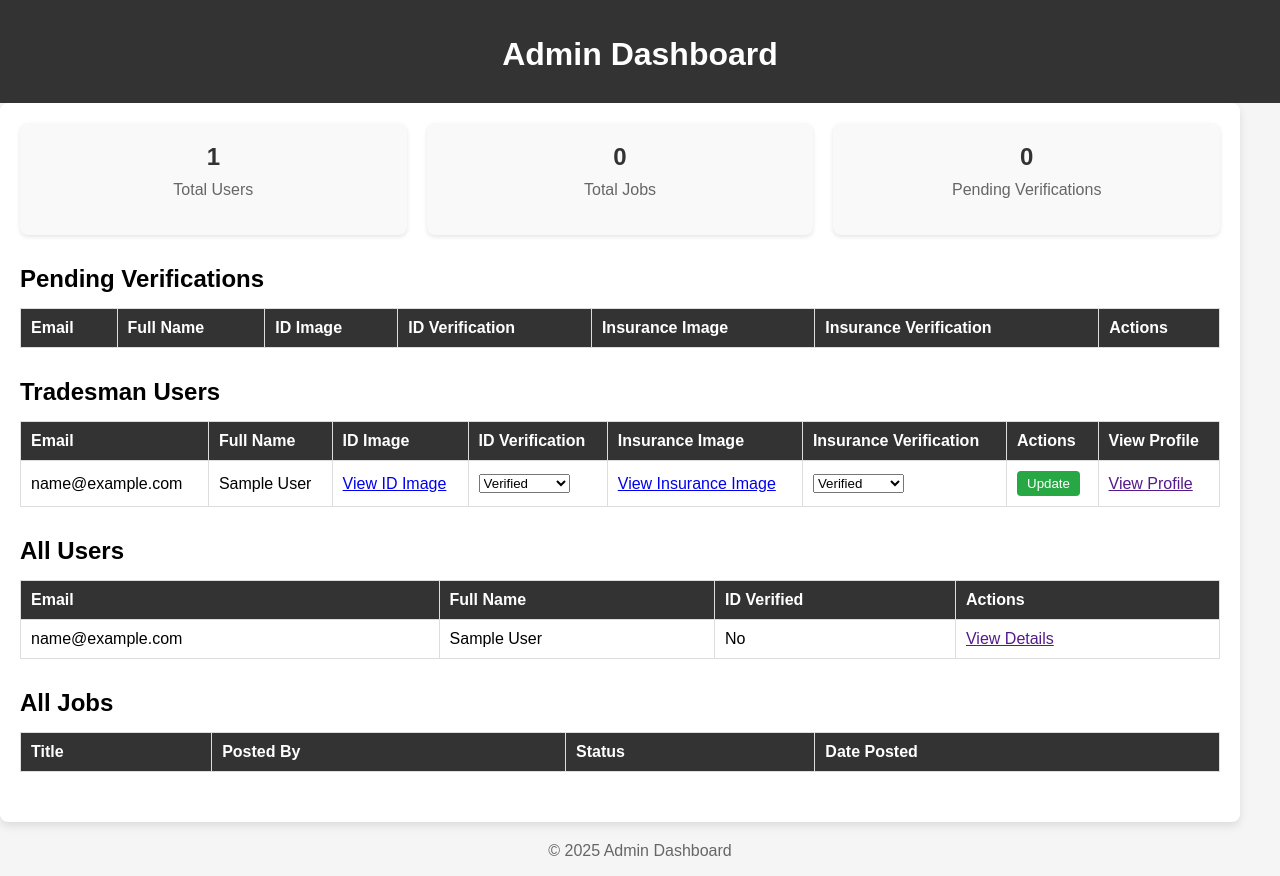
After one commit to Codybez/CodysBusiness, a Flask app: page /admin in a window 1280 px wide. The commit adds this page. Run offline with Flask 3, Linux system fonts and the light colour scheme; a user stored in the database is signed in; tables that the repository leaves empty hold one stand-in row (values such as "Sample post"); lists and menus that the app fills with data are empty; some libraries are stand-ins or nearby versions.

Commit message:
admin page

```diff
--- a/app.py
+++ b/app.py
@@ -56,6 +56,7 @@ class User(UserMixin, db.Model):
     last_name = db.Column(db.String(50), nullable=True)   # Initially nullable
     jobs_completed = db.Column(db.Integer, default=0)
     date_created = db.Column(db.DateTime, nullable=True, default=datetime.utcnow)  # New field
+    is_admin = db.Column(db.Boolean, default=False)  # Admin status
     business_profile = db.relationship('BusinessProfile', backref='user', uselist=False)
     profile_image = db.relationship('UserProfileImage', backref='user', uselist=False)
     labourer_profile = db.relationship('LabourerProfile', backref='user', uselist=False)
@@ -88,6 +89,7 @@ class LabourerProfile(db.Model):
     job_categories = db.Column(db.String(500), nullable=True)
     job_locations = db.Column(db.String(500), nullable=True)
     id_image = db.Column(db.String(120), nullable=True)
+    verification_ready = Column(db.Boolean, default=False)
     insurance_image = db.Column(db.String(120),nullable=True)
     id_verified = db.Column(db.Boolean, default=False)
     insurance_verified = db.Column(db.Boolean, default=False)
@@ -402,7 +404,9 @@ def login():
                 login_user(user)
 
                 # Redirect based on user type
-                if user.user_type == 'Business':
+                if user.is_admin:
+                    return redirect(url_for('admin_dashboard'))  # Admins go to admin dashboard
+                elif user.user_type == 'Business':
                     return redirect(url_for('business_created_jobs'))
                 else:
                     return redirect(url_for('find_a_job'))
@@ -520,7 +524,8 @@ def labourer_profile():
     # Fetch company details if available
     company_details = user.company_details
 
-    return render_template('labourer_profile.html', user=user, labourer_profile=labourer_profile, company_details=company_details)
+    return render_template('labourer_profile.html', user=user, labourer_profile=labourer_profile, company_details=company_details,verification_ready=labourer_profile.verification_ready,
+    id_verified=labourer_profile.id_verified)
 
 
 
@@ -590,8 +595,8 @@ from datetime import datetime
 @login_required
 def find_a_job():
     # Check if the current user is a labourer and if their profile and company details are filled out
-    if not current_user.labourer_profile or not current_user.company_details:
-        flash("Please Complete your Profile.", 'warning')
+    if not current_user.labourer_profile.id_verified:
+        flash("This section will be available after your profile is verified.", 'warning')
         return redirect(url_for('labourer_profile'))  # Redirect to profile completion page
     my_categories = current_user.labourer_profile.job_categories.split(', ') if current_user.labourer_profile.job_categories else []
     my_locations = current_user.labourer_profile.job_locations.split(', ') if current_user.labourer_profile.job_locations else []
@@ -1397,8 +1402,8 @@ def create_job_acceptance_notification(receiver_id, job_id, employer_name,job_na
 @login_required
 def find_tradies():
     # Ensure profile and company details are completed
-    if not current_user.labourer_profile or not current_user.company_details:
-        flash("Please Complete your Profile.", 'warning')
+    if not current_user.labourer_profile.id_verified:
+        flash("This section will be available after your profile is verified.", 'warning')
         return redirect(url_for('labourer_profile'))
 
     # Get the user's preferred categories and locations
@@ -1970,17 +1975,23 @@ def upload_id_image():
     if file.filename == '':
         return jsonify({"error": "No selected file"}), 400
 
-    # Secure the filename and save it
-    filename = secure_filename(file.filename)
-    upload_path = os.path.join('static', 'id_images', filename)
-    file.save(upload_path)
-
-    # Optionally, store the file path in the user's profile or wherever appropriate
-    current_user.labourer_profile.id_image = upload_path
-    db.session.commit()
-
-    return jsonify({"message": "Upload successful!"}), 200
-
+    # Allowed file extensions
+    allowed_extensions = {'png', 'jpg', 'jpeg'}
+
+    # Ensure the file has a valid extension
+    if '.' in file.filename and file.filename.rsplit('.', 1)[1].lower() in allowed_extensions:
+        # Secure the filename and save it
+        filename = secure_filename(file.filename)
+        upload_path = os.path.join('static', 'id_images', filename)
+        file.save(upload_path)
+
+        # Store only the filename in the database (relative path)
+        current_user.labourer_profile.id_image = filename
+        db.session.commit()
+
+        return jsonify({"message": "ID Image uploaded successfully!"}), 200
+    else:
+        return jsonify({"error": "Invalid file format. Only PNG, JPG, and JPEG are allowed."}), 400
 
 @app.route('/upload_liability_insurance', methods=['POST'])
 @login_required
@@ -1996,7 +2007,7 @@ def upload_liability_insurance():
         return jsonify({"error": "No selected files"}), 400
 
     # Allowed file extensions for images and documents
-    allowed_extensions = {'png', 'jpg', 'jpeg', 'pdf'}
+    allowed_extensions = {'png', 'jpg', 'jpeg', 'pdf', 'doc', 'docx', 'xls', 'xlsx', 'odt', 'ods', 'txt'}
 
     # Ensure labourer_profile exists
     if not current_user.labourer_profile:
@@ -2009,12 +2020,12 @@ def upload_liability_insurance():
             filename = secure_filename(file.filename)
             file_path = os.path.join('static', 'insurance_images', filename)
             file.save(file_path)
-            file_paths.append(file_path)
+            file_paths.append(filename)  # Save only the filename in the database
         else:
             return jsonify({"error": "Invalid file format. Only images and PDFs are allowed."}), 400
 
-    # Assuming insurance_images is a list of file paths, update accordingly
-    current_user.labourer_profile.insurance_image = ','.join(file_paths)  # Save multiple file paths as a comma-separated string
+    # Update the database with the filenames (not the full paths)
+    current_user.labourer_profile.insurance_image = ','.join(file_paths)  # Save multiple file names as a comma-separated string
     try:
         db.session.commit()
     except Exception as e:
@@ -2186,3 +2197,84 @@ def labourer_save_location():
     else:
         flash('Please select a valid location.', 'error')
     return redirect(url_for('labourer_profile'))  # Redirect to labourer profile
+
+from functools import wraps
+from flask import abort
+
+def admin_required(f):
+    @wraps(f)
+    def decorated_function(*args, **kwargs):
+        if not current_user.is_admin:
+            abort(403)  # Forbidden
+        return f(*args, **kwargs)
+    return decorated_function
+
+@app.route('/admin', methods=['GET'])
+@login_required
+@admin_required
+def admin_dashboard():
+    tradesman_users = User.query.join(LabourerProfile).all()
+    users = User.query.all()
+    jobs = Job.query.all()  # Assuming you have a Job model
+    pending_verifications = User.query.filter(
+        User.labourer_profile.has(
+            (LabourerProfile.verification_ready == True) &
+            (LabourerProfile.id_verified == False)
+        )
+    ).all()
+
+    return render_template('admin_dashboard.html', users=users, jobs=jobs, pending_verifications=pending_verifications, tradesman_users=tradesman_users)
+
+@app.route('/admin/user/<int:user_id>', methods=['GET', 'POST'])
+@login_required
+@admin_required
+def admin_user_details(user_id):
+    user = User.query.get_or_404(user_id)
+    if request.method == 'POST':
+        if 'verify' in request.form:
+            user.id_verified = True
+            db.session.commit()
+            flash(f"{user.email}'s ID has been verified.", 'success')
+        elif 'deactivate' in request.form:
+            user.is_active = False
+            db.session.commit()
+            flash(f"{user.email} has been deactivated.", 'warning')
+    return render_template('admin_user_details.html', user=user)
+
+@app.route('/verify-profile', methods=['POST'])
+@login_required
+def verify_profile():
+    confirmation = request.form.get('confirmation')
+    if confirmation:
+        # Set the verification_ready flag to True
+        current_user.labourer_profile.verification_ready = True
+        db.session.commit()
+        flash('Your profile has been marked as complete and is ready for validation.', 'success')
+    else:
+        flash('Please confirm that your information is correct.', 'error')
+    return redirect(url_for('labourer_profile'))
+
+
+@app.route('/update_verification/<int:user_id>', methods=['POST'])
+@login_required
+@admin_required
+def update_verification(user_id):
+    user = User.query.get_or_404(user_id)
+
+    # Get the checkbox values from the form
+    id_verified = request.form.get('id_verified') == 'true'
+    insurance_verified = request.form.get('insurance_verified') == 'true'
+
+    # Debug: Print the values to the console
+    print("ID Verified:", id_verified)
+    print("Insurance Verified:", insurance_verified)
+
+    # Update the labourer profile with the verification statuses
+    user.labourer_profile.id_verified = id_verified
+    user.labourer_profile.insurance_verified = insurance_verified
+
+    # Commit the changes to the database
+    db.session.commit()
+
+    # Redirect back to the admin dashboard with updated information
+    return redirect(url_for('admin_dashboard'))
--- /dev/null
+++ b/templates/admin_dashboard.html
@@ -0,0 +1,349 @@
+<!DOCTYPE html>
+<html lang="en">
+  <head>
+    <meta charset="UTF-8" />
+    <meta name="viewport" content="width=device-width, initial-scale=1.0" />
+    <title>Admin Dashboard</title>
+    <style>
+      body {
+        font-family: Arial, sans-serif;
+        margin: 0;
+        padding: 0;
+        background-color: #f5f5f5;
+      }
+
+      header {
+        background-color: #333;
+        color: #fff;
+        padding: 15px 20px;
+        text-align: center;
+      }
+
+      .container {
+        max-width: 1200px;
+        padding: 20px;
+        background-color: #fff;
+        border-radius: 8px;
+        box-shadow: 0 4px 8px rgba(0, 0, 0, 0.1);
+      }
+
+      h1,
+      h2 {
+        margin-bottom: 15px;
+      }
+
+      .overview {
+        display: flex;
+        justify-content: space-between;
+        gap: 20px;
+        margin-bottom: 30px;
+      }
+
+      .card {
+        flex: 1;
+        padding: 20px;
+        border-radius: 8px;
+        background-color: #f9f9f9;
+        box-shadow: 0 2px 4px rgba(0, 0, 0, 0.1);
+        text-align: center;
+      }
+
+      .card h3 {
+        margin: 0;
+        font-size: 24px;
+        color: #333;
+      }
+
+      .card p {
+        margin-top: 10px;
+        font-size: 16px;
+        color: #666;
+      }
+
+      table {
+        width: 100%;
+        border-collapse: collapse;
+        margin-bottom: 30px;
+      }
+
+      table th,
+      table td {
+        padding: 10px;
+        border: 1px solid #ddd;
+        text-align: left;
+      }
+
+      table th {
+        background-color: #333;
+        color: #fff;
+      }
+
+      .actions button {
+        padding: 5px 10px;
+        border: none;
+        border-radius: 4px;
+        cursor: pointer;
+      }
+
+      .actions .verify-btn {
+        background-color: #28a745;
+        color: #fff;
+      }
+
+      footer {
+        text-align: center;
+        margin-top: 20px;
+        color: #666;
+      }
+
+      .verification-dropdown select {
+        margin-bottom: 10px;
+        padding: 5px;
+        border: 1px solid #ccc;
+        border-radius: 4px;
+        width: 100%;
+      }
+    </style>
+  </head>
+  <body>
+    <header>
+      <h1>Admin Dashboard</h1>
+    </header>
+    <div class="container">
+      <!-- Overview Section -->
+      <div class="overview">
+        <div class="card">
+          <h3>{{ users|length }}</h3>
+          <p>Total Users</p>
+        </div>
+        <div class="card">
+          <h3>{{ jobs|length }}</h3>
+          <p>Total Jobs</p>
+        </div>
+        <div class="card">
+          <h3>{{ pending_verifications|length }}</h3>
+          <p>Pending Verifications</p>
+        </div>
+      </div>
+
+      <h2>Pending Verifications</h2>
+      <table>
+        <thead>
+          <tr>
+            <th>Email</th>
+            <th>Full Name</th>
+            <th>ID Image</th>
+            <th>ID Verification</th>
+            <th>Insurance Image</th>
+            <th>Insurance Verification</th>
+            <th>Actions</th>
+          </tr>
+        </thead>
+        <tbody>
+          {% for user in pending_verifications %}
+          <tr>
+            <td>{{ user.email }}</td>
+            <td>{{ user.first_name }} {{ user.last_name }}</td>
+            <td>
+              {% if user.labourer_profile.id_image %}
+              <a
+                href="{{ url_for('static', filename='id_images/' + user.labourer_profile.id_image) }}"
+                target="_blank"
+              >
+                View ID Image
+              </a>
+              {% else %} No ID image uploaded {% endif %}
+            </td>
+            <td>
+              <form
+                method="POST"
+                action="{{ url_for('update_verification', user_id=user.id) }}"
+              >
+                <select name="id_verified">
+                  <option
+                    value="true"
+                    {%
+                    if
+                    user.labourer_profile.id_verified
+                    %}selected{%
+                    endif
+                    %}
+                  >
+                    Verified
+                  </option>
+                  <option
+                    value="false"
+                    {%
+                    if
+                    not
+                    user.labourer_profile.id_verified
+                    %}selected{%
+                    endif
+                    %}
+                  >
+                    Not Verified
+                  </option>
+                </select>
+            </td>
+            <td>
+              {% if user.labourer_profile.insurance_image %} {% for file in
+              user.labourer_profile.insurance_image.split(',') %}
+              <a
+                href="{{ url_for('static', filename='insurance_images/' + file) }}"
+                target="_blank"
+              >
+                View Insurance Image </a
+              ><br />
+              {% endfor %} {% else %} No insurance image uploaded {% endif %}
+            </td>
+            <td>
+              <select name="insurance_verified">
+                <option
+                  value="true"
+                  {%
+                  if
+                  user.labourer_profile.insurance_verified
+                  %}selected{%
+                  endif
+                  %}
+                >
+                  Verified
+                </option>
+                <option
+                  value="false"
+                  {%
+                  if
+                  not
+                  user.labourer_profile.insurance_verified
+                  %}selected{%
+                  endif
+                  %}
+                >
+                  Not Verified
+                </option>
+              </select>
+            </td>
+            <td class="actions">
+              <button type="submit" class="verify-btn">Update</button>
+            </td>
+            </form>
+          </tr>
+          {% endfor %}
+        </tbody>
+      </table>
+      <!-- Tradesman Users -->
+<h2>Tradesman Users</h2>
+<table>
+  <thead>
+    <tr>
+      <th>Email</th>
+      <th>Full Name</th>
+      <th>ID Image</th>
+      <th>ID Verification</th>
+      <th>Insurance Image</th>
+      <th>Insurance Verification</th>
+      <th>Actions</th>
+      <th>View Profile</th>
+    </tr>
+  </thead>
+  <tbody>
+    {% for user in tradesman_users %}
+    <tr>
+      <td>{{ user.email }}</td>
+      <td>{{ user.first_name }} {{ user.last_name }}</td>
+      <td>
+        {% if user.labourer_profile.id_image %}
+        <a href="{{ url_for('static', filename='id_images/' + user.labourer_profile.id_image) }}" target="_blank">
+          View ID Image
+        </a>
+        {% else %} No ID image uploaded {% endif %}
+      </td>
+      <td>
+        <form method="POST" action="{{ url_for('update_verification', user_id=user.id) }}">
+          <select name="id_verified">
+            <option value="true" {% if user.labourer_profile.id_verified %}selected{% endif %}>Verified</option>
+            <option value="false" {% if not user.labourer_profile.id_verified %}selected{% endif %}>Not Verified</option>
+          </select>
+      </td>
+      <td>
+        {% if user.labourer_profile.insurance_image %}
+          {% for file in user.labourer_profile.insurance_image.split(',') %}
+            <a href="{{ url_for('static', filename='insurance_images/' + file) }}" target="_blank">
+              View Insurance Image
+            </a><br />
+          {% endfor %}
+        {% else %} No insurance image uploaded {% endif %}
+      </td>
+      <td>
+        <select name="insurance_verified">
+          <option value="true" {% if user.labourer_profile.insurance_verified %}selected{% endif %}>Verified</option>
+          <option value="false" {% if not user.labourer_profile.insurance_verified %}selected{% endif %}>Not Verified</option>
+        </select>
+      </td>
+      <td class="actions">
+        <button type="submit" class="verify-btn">Update</button>
+      </td>
+      </form>
+      <td>
+        <a href="">View Profile</a>
+      </td>
+    </tr>
+    {% endfor %}
+  </tbody>
+</table>
+
+
+
+<!-- All Users -->
+      <h2>All Users</h2>
+      <table>
+        <thead>
+          <tr>
+            <th>Email</th>
+            <th>Full Name</th>
+            <th>ID Verified</th>
+            <th>Actions</th>
+          </tr>
+        </thead>
+        <tbody>
+          {% for user in users %}
+          <tr>
+            <td>{{ user.email }}</td>
+            <td>{{ user.first_name }} {{ user.last_name }}</td>
+            <td>{{ 'Yes' if user.id_verified else 'No' }}</td>
+            <td>
+              <a href="">View Details</a>
+            </td>
+          </tr>
+          {% endfor %}
+        </tbody>
+      </table>
+
+      <!-- All Jobs -->
+      <h2>All Jobs</h2>
+      <table>
+        <thead>
+          <tr>
+            <th>Title</th>
+            <th>Posted By</th>
+            <th>Status</th>
+            <th>Date Posted</th>
+          </tr>
+        </thead>
+        <tbody>
+          {% for job in jobs %}
+          <tr>
+            <td>{{ job.title }}</td>
+            <td>{{ job.user.first_name }} {{ job.user.last_name }}</td>
+            <td>{{ job.status }}</td>
+            <td>{{ job.date_created.strftime('%Y-%m-%d') }}</td>
+          </tr>
+          {% endfor %}
+        </tbody>
+      </table>
+    </div>
+    <footer>
+      <p>&copy; 2025 Admin Dashboard</p>
+    </footer>
+  </body>
+</html>
```
Also changed, not shown: migrations/versions/2db35fd43176_verif_ready_column.py (added, +32 -0 lines), migrations/versions/a038b6ac89ac_admin_column.py (added, +32 -0 lines), templates/labourer_profile.html (+71 -0 lines), static/id_images/Mans_face.jpg (added), static/id_images/jerry.jpg (added), static/insurance_images/Mans_face.jpg (added), static/insurance_images/jerry.jpg (added), 2 other files.
